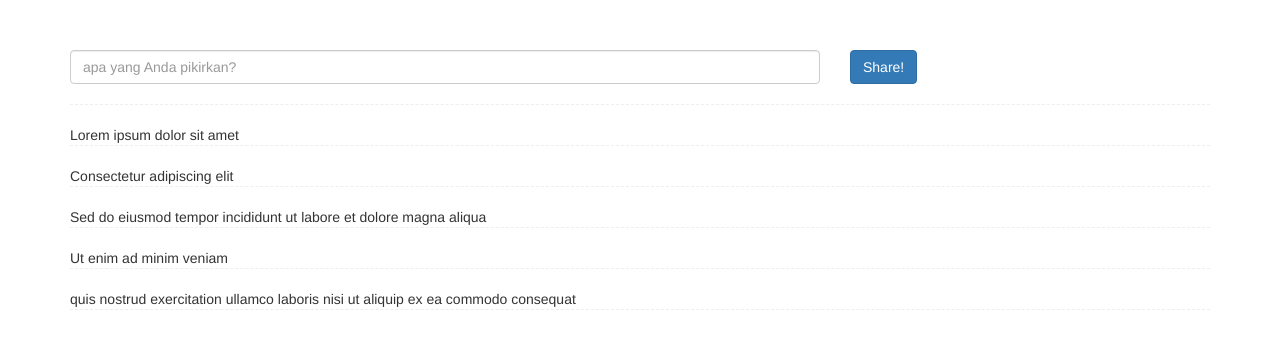
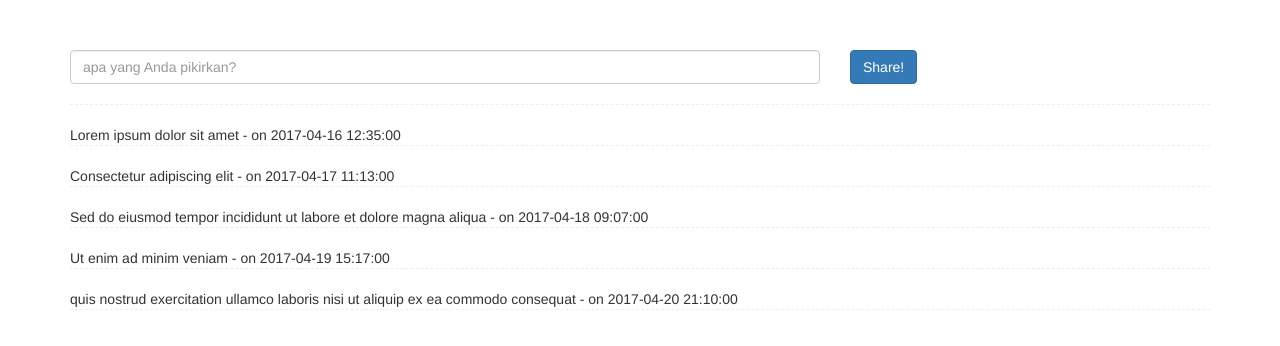
Before and after one commit to hannanxp/angular1x, a website: page index.html in a window 1280 px wide. Drawn offline with nearby package versions, Linux system fonts and the light colour scheme.

Commit message:
change twits as object list

```diff
--- a/twit-component.js
+++ b/twit-component.js
@@ -2,15 +2,48 @@ angular.module('myApp').component('twitPage', {
   templateUrl: 'twit-template.html',
   controller: function twitController() {
     this.twits = [
-      "Lorem ipsum dolor sit amet",
-      "Consectetur adipiscing elit",
-      "Sed do eiusmod tempor incididunt ut labore et dolore magna aliqua",
-      "Ut enim ad minim veniam",
-      "quis nostrud exercitation ullamco laboris nisi ut aliquip ex ea commodo consequat"
+      {
+        "id": 1,
+        "twit": "Lorem ipsum dolor sit amet",
+        "created": "2017-04-16 12:35:00"
+      },
+      {
+        "id": 2,
+        "twit": "Consectetur adipiscing elit",
+        "created": "2017-04-17 11:13:00"
+      },
+      {
+        "id": 3,
+        "twit": "Sed do eiusmod tempor incididunt ut labore et dolore magna aliqua",
+        "created": "2017-04-18 09:07:00"
+      },
+      {
+        "id": 4,
+        "twit": "Ut enim ad minim veniam",
+        "created": "2017-04-19 15:17:00"
+      },
+      {
+        "id": 5,
+        "twit": "quis nostrud exercitation ullamco laboris nisi ut aliquip ex ea commodo consequat",
+        "created": "2017-04-20 21:10:00"
+      }
     ];
 
     this.shareTwit = function () {
-      this.twits.unshift(this.msg);
+      var date = new Date();
+      var ymd = date.getFullYear() + '-' + ('0' + (date.getMonth() + 1)).slice(-2) + '-' + ('0' + date.getDate()).slice(-2);
+
+      var d = new Date(),
+              h = (d.getHours() < 10 ? '0' : '') + d.getHours(),
+              m = (d.getMinutes() < 10 ? '0' : '') + d.getMinutes();
+      var his = h + ':' + m;
+
+      var obj = {};
+      obj.id = this.twits.length + 1;
+      obj.twit = this.msg;
+      obj.created = ymd + " " + his;
+
+      this.twits.unshift(obj);
       this.msg = "";
     };
   }
--- a/twit-template.html
+++ b/twit-template.html
@@ -12,7 +12,7 @@
 
   <p class="twit twit-blue">{{$ctrl.msg}}</p>
 
-  <p ng-repeat="text in $ctrl.twits track by $index" class="twit">
-    {{text}}
+  <p ng-repeat="t in $ctrl.twits track by $index" class="twit">
+    {{t.twit}} - on {{t.created}}
   </p>
 </div><!-- /.container -->
```
Also changed, not shown: server/twits.json (added, +27 -0 lines).
